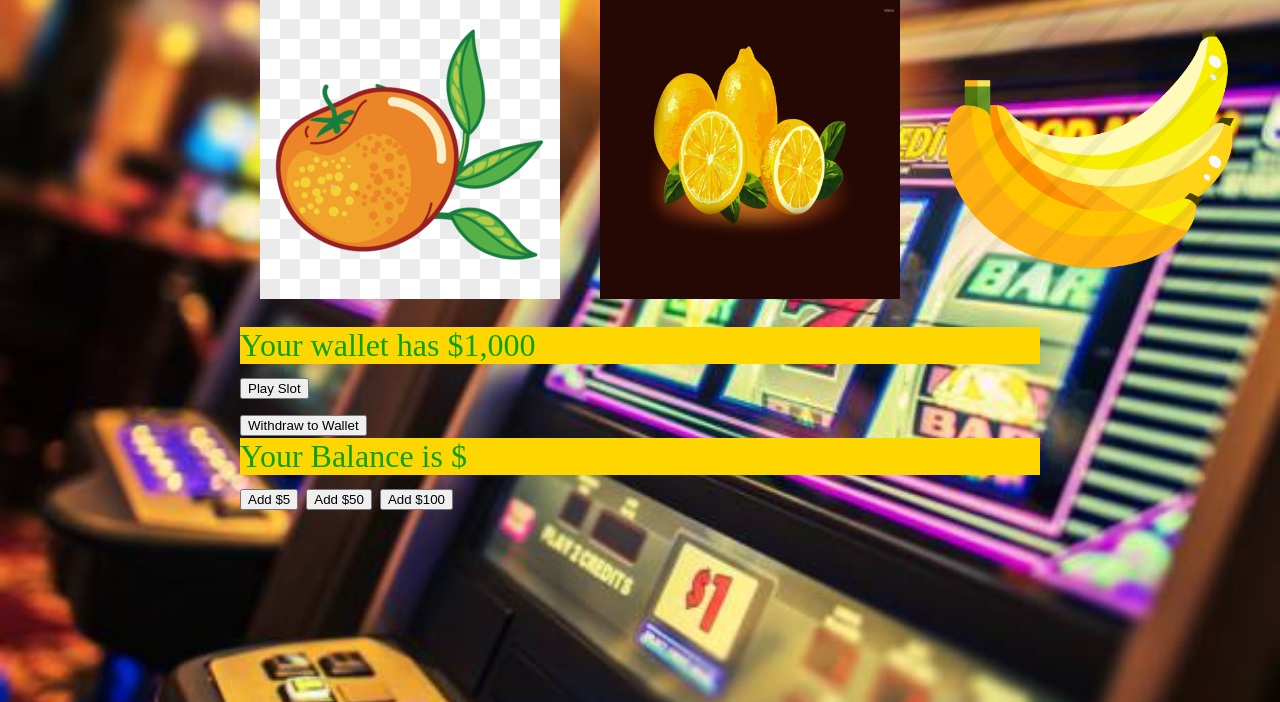
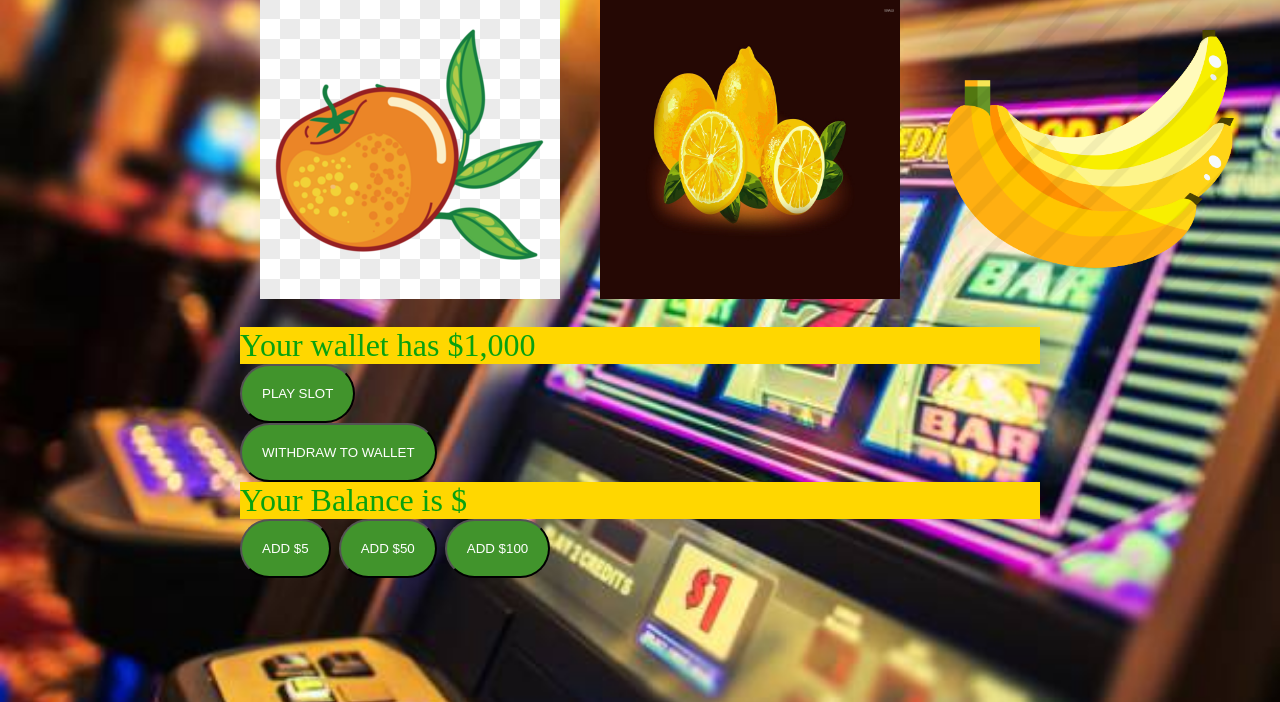
Before and after one commit to lazpz61/Slot-Machine, a PHP site: page / in a window 1280 px wide. Shown: the part 98-800 px from the top of the page. Run offline with PHP 8.4, Linux system fonts and the light colour scheme.

Commit message:
included button styles

```diff
--- a/styles.css
+++ b/styles.css
@@ -32,3 +32,21 @@
 .wallet-wrapper .stored-wallet {
     background-color: gold;
 }
+
+button {
+    color: #fff !important;
+    text-transform: uppercase;
+    text-decoration: none;
+    background: #41942c;
+    padding: 20px;
+    border-radius: 50px;
+    display: inline-block;
+    transition: all 0.4s ease 0s;
+}
+
+button:hover {
+    text-shadow: 0px 0px 6px rgba(255, 255, 255, 1);
+    -webkit-box-shadow: 0px 5px 40px -10px rgba(0,0,0,0.57);
+    -moz-box-shadow: 0px 5px 40px -10px rgba(0,0,0,0.57);
+    transition: all 0.4s ease 0s;
+}
```
